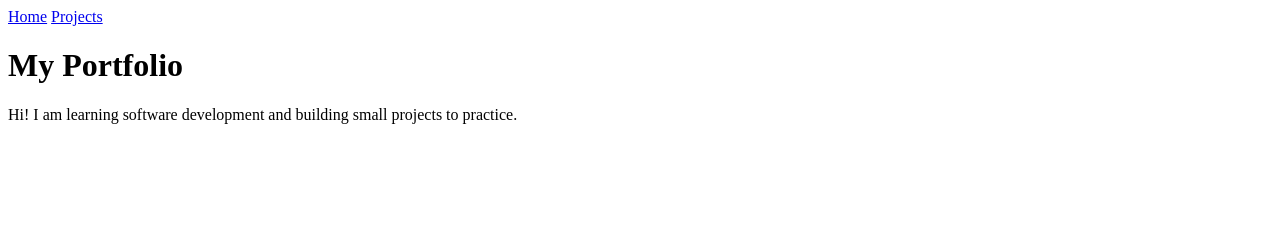
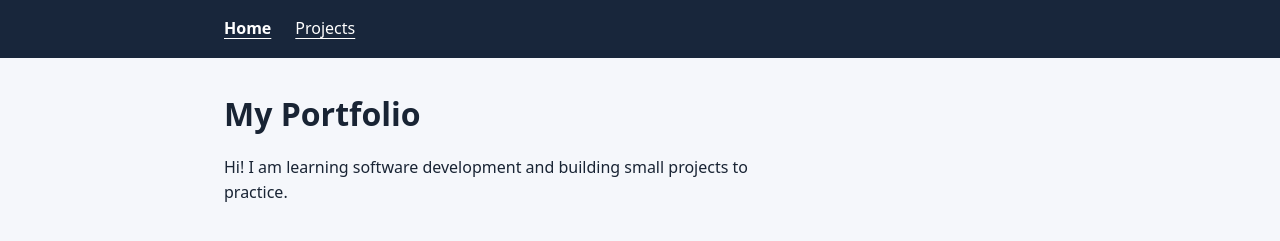
Before and after one commit to youssefelsherif12/portfolio-git-demo, a plain HTML site: page index.html in a window 1280 px wide. Drawn offline with Linux system fonts and the light colour scheme.

Commit message:
Add shared stylesheet

```diff
--- a/index.html
+++ b/index.html
@@ -4,6 +4,7 @@
   <meta charset="utf-8">
   <meta name="viewport" content="width=device-width, initial-scale=1">
   <title>Home | My Portfolio</title>
+  <link rel="stylesheet" href="style.css">
 </head>
 <body>
   <header>
--- /dev/null
+++ b/style.css
@@ -0,0 +1,41 @@
+body {
+  margin: 0;
+  background: #f5f7fb;
+  color: #192434;
+  font-family: system-ui, sans-serif;
+  line-height: 1.6;
+}
+
+header {
+  background: #18263b;
+}
+
+nav,
+main {
+  max-width: 52rem;
+  margin: 0 auto;
+  padding: 1rem 1.25rem;
+}
+
+nav {
+  display: flex;
+  gap: 1.5rem;
+}
+
+nav a {
+  color: #fff;
+  text-underline-offset: 0.25em;
+}
+
+nav a[aria-current="page"] {
+  font-weight: 700;
+}
+
+h1,
+h2 {
+  line-height: 1.2;
+}
+
+p {
+  max-width: 62ch;
+}
```
Also changed, not shown: projects.html (+1 -0 lines).
